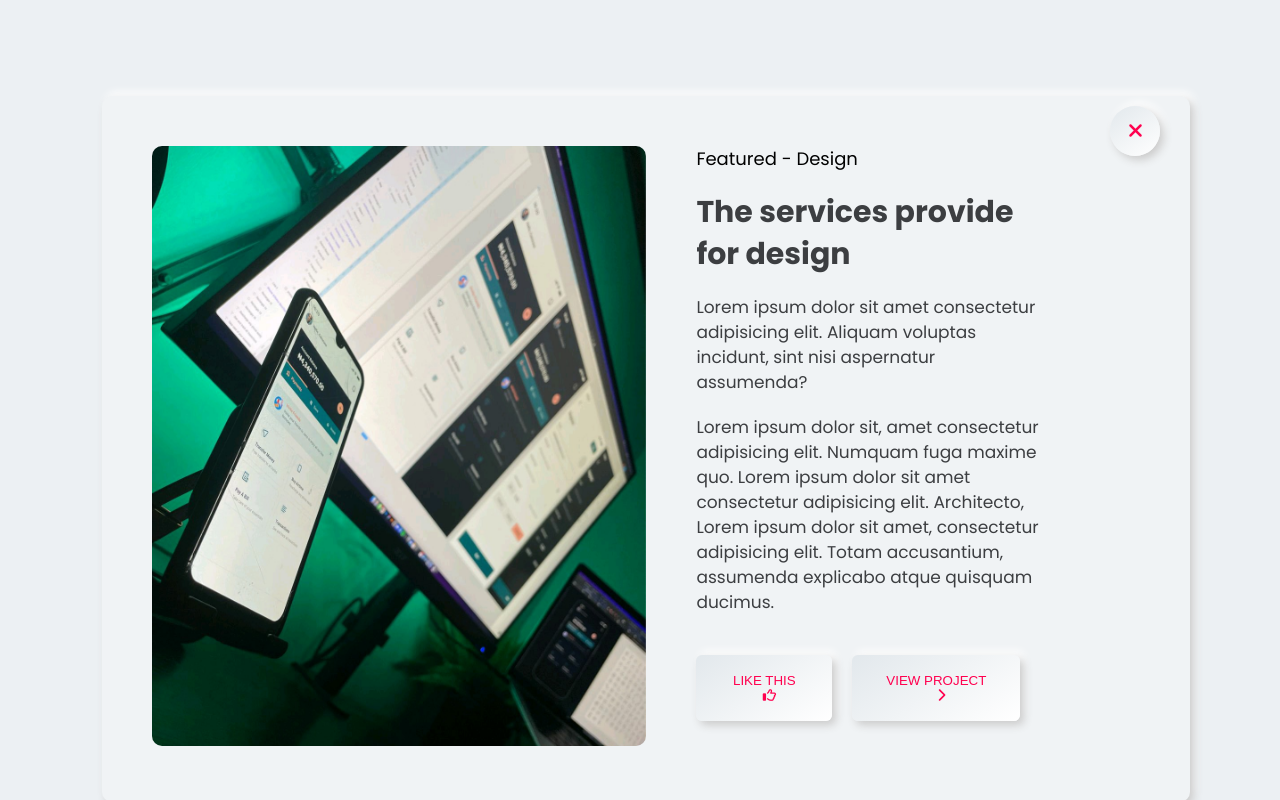
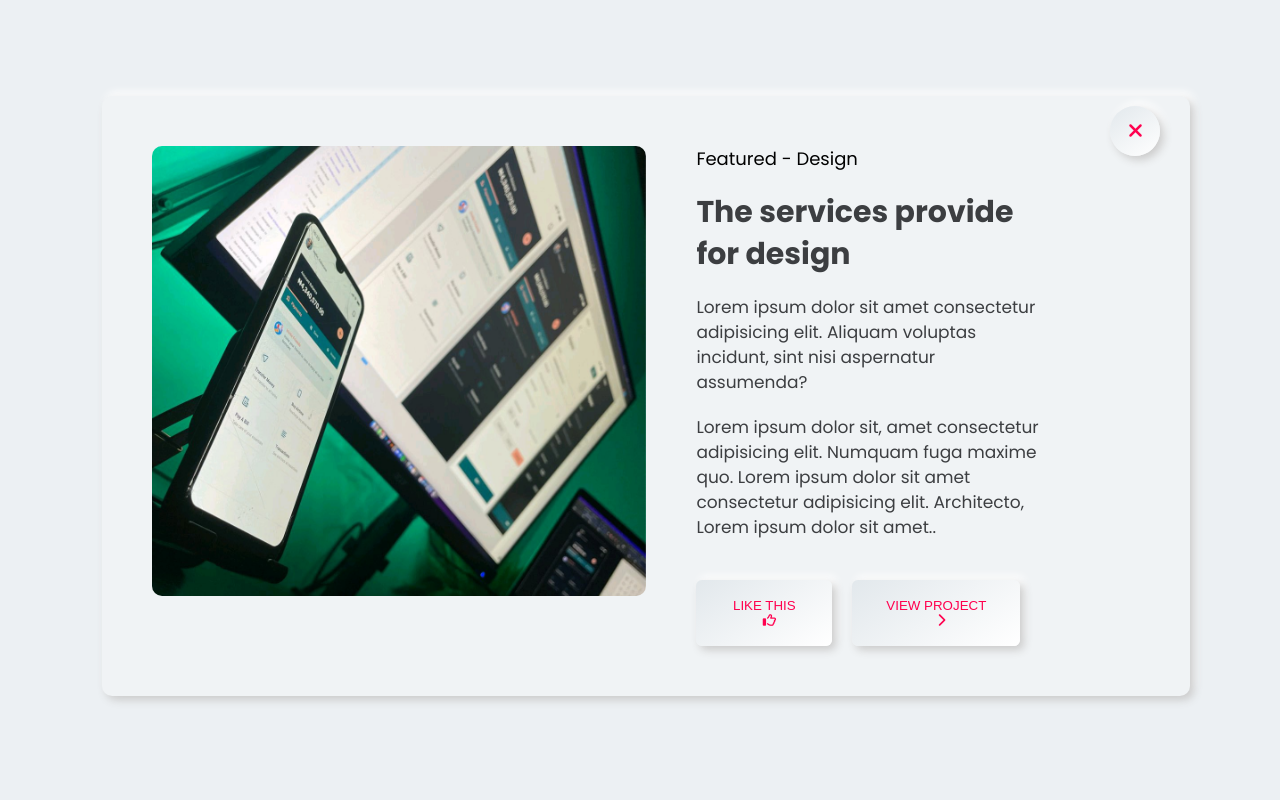
Before and after one commit to ibktommy/react-responsive-portfolio, a React (Create React App) app: page / in a window 1280 px wide. Both pictures are taken after a click on the picture 223 px from the left and 2664 px from the top of the page. Shown: the part 2264-3064 px from the top of the page. Built offline with nearby package versions, Linux system fonts and the light colour scheme.

Commit message:
resize image

```diff
--- a/src/component/Portfolio/Card.js
+++ b/src/component/Portfolio/Card.js
@@ -43,7 +43,7 @@
                 <span>Featured - Design</span>
                 <h1>{title}</h1>
                 <p>Lorem ipsum dolor sit amet consectetur adipisicing elit. Aliquam voluptas incidunt, sint nisi aspernatur assumenda?</p>
-                <p>Lorem ipsum dolor sit, amet consectetur adipisicing elit. Numquam fuga maxime quo. Lorem ipsum dolor sit amet consectetur adipisicing elit. Architecto, Lorem ipsum dolor sit amet, consectetur adipisicing elit. Totam accusantium, assumenda explicabo atque quisquam ducimus.</p>
+                <p>Lorem ipsum dolor sit, amet consectetur adipisicing elit. Numquam fuga maxime quo. Lorem ipsum dolor sit amet consectetur adipisicing elit. Architecto, Lorem ipsum dolor sit amet..</p>
                 <div className="button f_flex mtop">
                   <button className="btn_shadow">
                     LIKE THIS <i className='far fa-thumbs-up'></i>
--- a/src/component/Portfolio/Portfolio.css
+++ b/src/component/Portfolio/Portfolio.css
@@ -117,7 +117,7 @@
 
 .modal-img img{
   width: 100%;
-  height: 60rem;
+  height: 45rem;
   object-fit: cover;
 }
 
```
